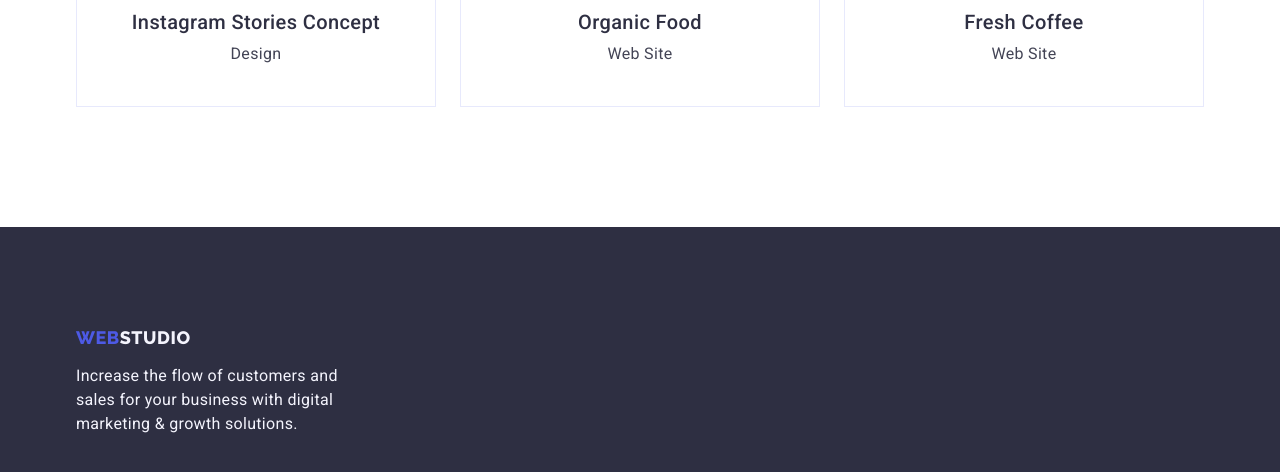
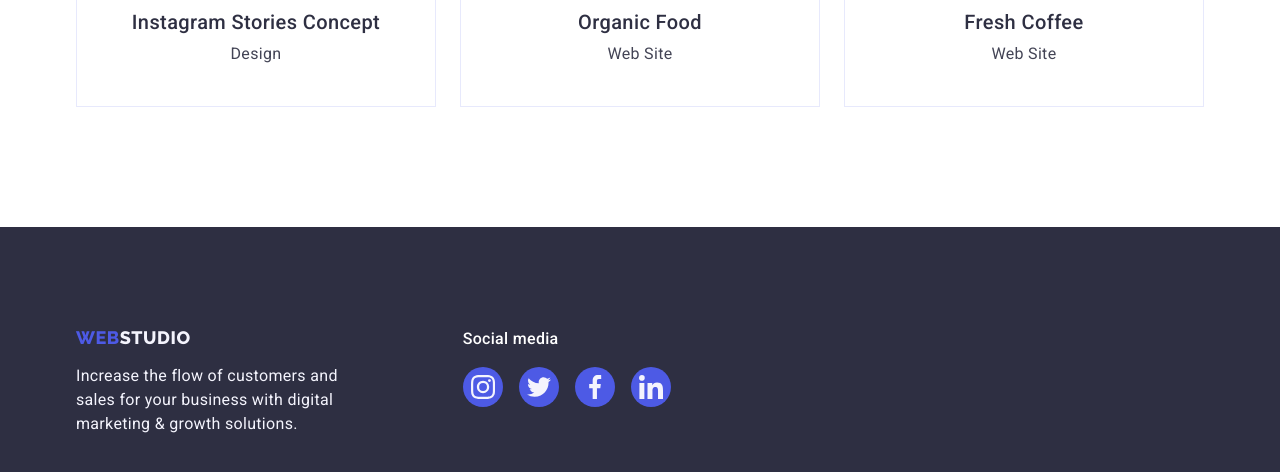
Before and after one commit to Estera-Mieszczak/goit-markup-hw-04, a plain HTML site: page portfolio.html in a window 1280 px wide. Shown: the part 1567-2039 px from the top of the page. Drawn offline with nearby package versions, Linux system fonts and the light colour scheme.

Commit message:
Update portfolio.html

```diff
--- a/portfolio.html
+++ b/portfolio.html
@@ -212,14 +212,48 @@
       </section>
     </main>
     <footer class="footer">
-      <div class="container">
-        <a class="logo link footer-content-logo" href="./index.html"
-          >Web<span class="logo studio-footer">Studio</span></a
-        >
-        <p class="footer-text">
+      <div class="container footer-content">
+        <div class="footer-content-box-logo">
+         <a class="logo link footer-content-logo" href="./index.html"
+          >Web<span class="logo studio-footer">Studio</span></a >
+         <p class="footer-text">
           Increase the flow of customers and sales for your business with
           digital marketing & growth solutions.
-        </p>
+         </p>
+        </div>
+        <div class="footer-content-social">
+         <p class="social-text">Social media</p>
+         <ul class="list footer-content-social-list">
+          <li class="footer-content-social-list-element">
+            <a class="footer-social-links">
+              <svg class="social-icons" width="24" height="24" xmlns="http://www.w3.org/2000/svg">
+              <use href="./images/icons.svg#icon-instagram-2"></use>
+              </svg>
+             </a>
+          </li>
+          <li class="footer-content-social-list-element">
+            <a class="footer-social-links">
+              <svg class="social-icons" width="24" height="24" xmlns="http://www.w3.org/2000/svg">
+              <use href="./images/icons.svg#icon-twitter-1"></use>
+              </svg>
+             </a>
+          </li>
+          <li class="footer-content-social-list-element">
+            <a class="footer-social-links">
+              <svg class="social-icons" width="24" height="24" xmlns="http://www.w3.org/2000/svg">
+              <use href="./images/icons.svg#icon-facebook-1"></use>
+              </svg>
+            </a>
+          </li>
+          <li class="footer-content-social-list-element">
+            <a class="footer-social-links">
+              <svg class="social-icons" width="24" height="24" xmlns="http://www.w3.org/2000/svg">
+              <use href="./images/icons.svg#icon-linkedin-1"></use>
+              </svg>
+            </a>
+          </li>
+         </ul>
+        </div>
       </div>
     </footer>
   </body>
```
